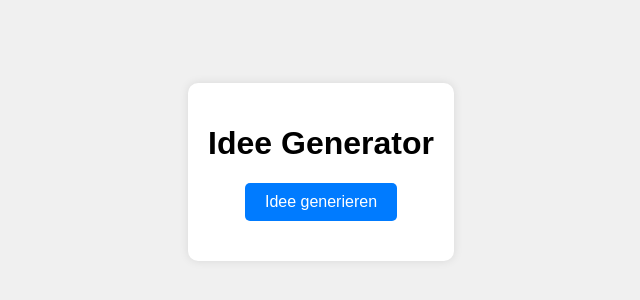
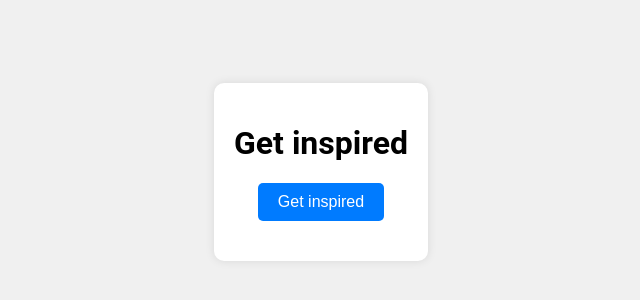
Before and after one commit to nosterix30/Inspiration, a plain HTML site: page index.html in a window 1280 px wide. Shown: the part 236-536 px from the top of the page, without its empty margins (319-959 px from the left). Drawn offline with Linux system fonts and the light colour scheme.

Commit message:
Update index.html

```diff
--- a/index.html
+++ b/index.html
@@ -6,7 +6,7 @@
     <title>Idee Generator</title>
     <style>
         body {
-            font-family: Arial, sans-serif;
+            font-family: Roboto, sans-serif;
             display: flex;
             justify-content: center;
             align-items: center;
@@ -41,8 +41,8 @@
 </head>
 <body>
     <div class="container">
-        <h1>Idee Generator</h1>
-        <button id="generateButton">Idee generieren</button>
+        <h1>Get inspired</h1>
+        <button id="generateButton">Get inspired</button>
         <div id="idea" class="idea"></div>
     </div>
     <script src="script.js"></script>
```
